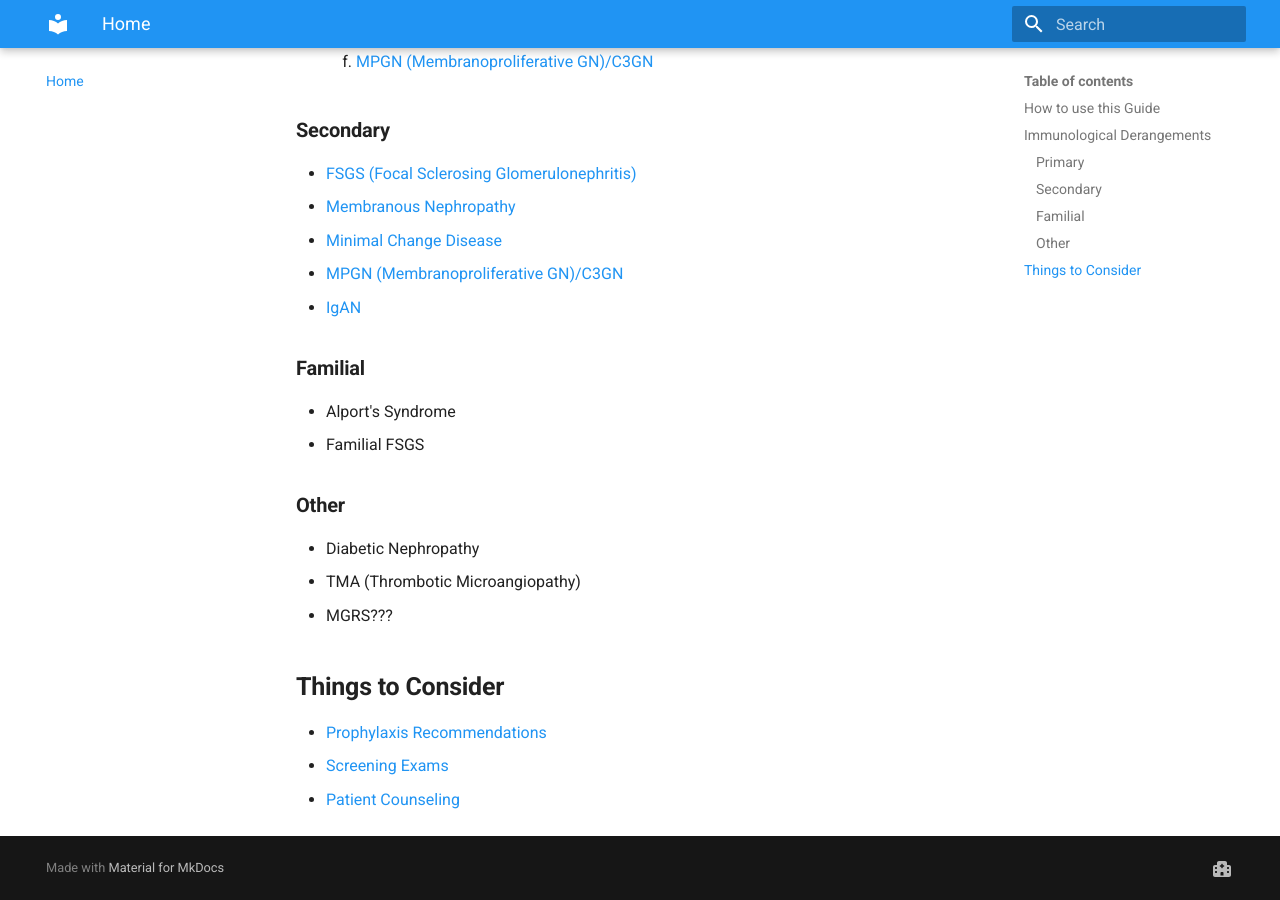
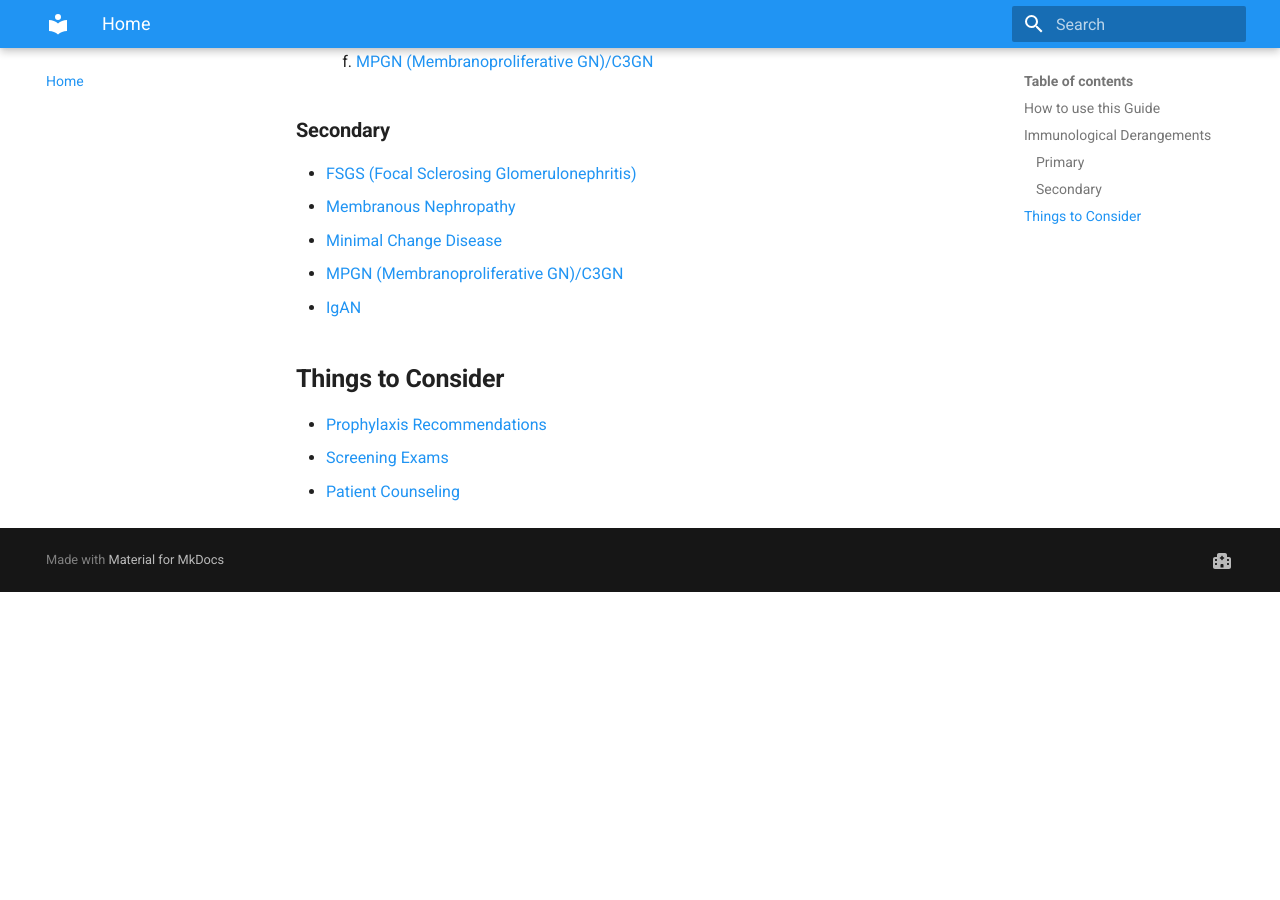
Before and after one commit to TTUNEPH2025/GN, an MkDocs documentation site: the page built from docs/index.md, in a window 1280 px wide and 900 px high, scrolled down 896 px. Built offline with MkDocs 1.6.1 and Material for MkDocs 9.7.7, drawn with Linux system fonts in a browser that asks for light colours; after the commit the page ends 1488 px from its top, so only the background shows below that.

Commit message:
Update index.md

```diff
--- a/docs/index.md
+++ b/docs/index.md
@@ -23,13 +23,6 @@
 * [Minimal Change Disease](MCD.md)
 * [MPGN (Membranoproliferative GN)/C3GN](MPGN-C3GN.md)
 * [IgAN](IGAN.md)
-### **Familial**
-* Alport's Syndrome
-* Familial FSGS
-### **Other**
-* Diabetic Nephropathy
-* TMA (Thrombotic Microangiopathy)
-* MGRS???
 ## **Things to Consider**
 * [Prophylaxis Recommendations](Prophylaxis.md)
 * [Screening Exams](Screening.md)
```
